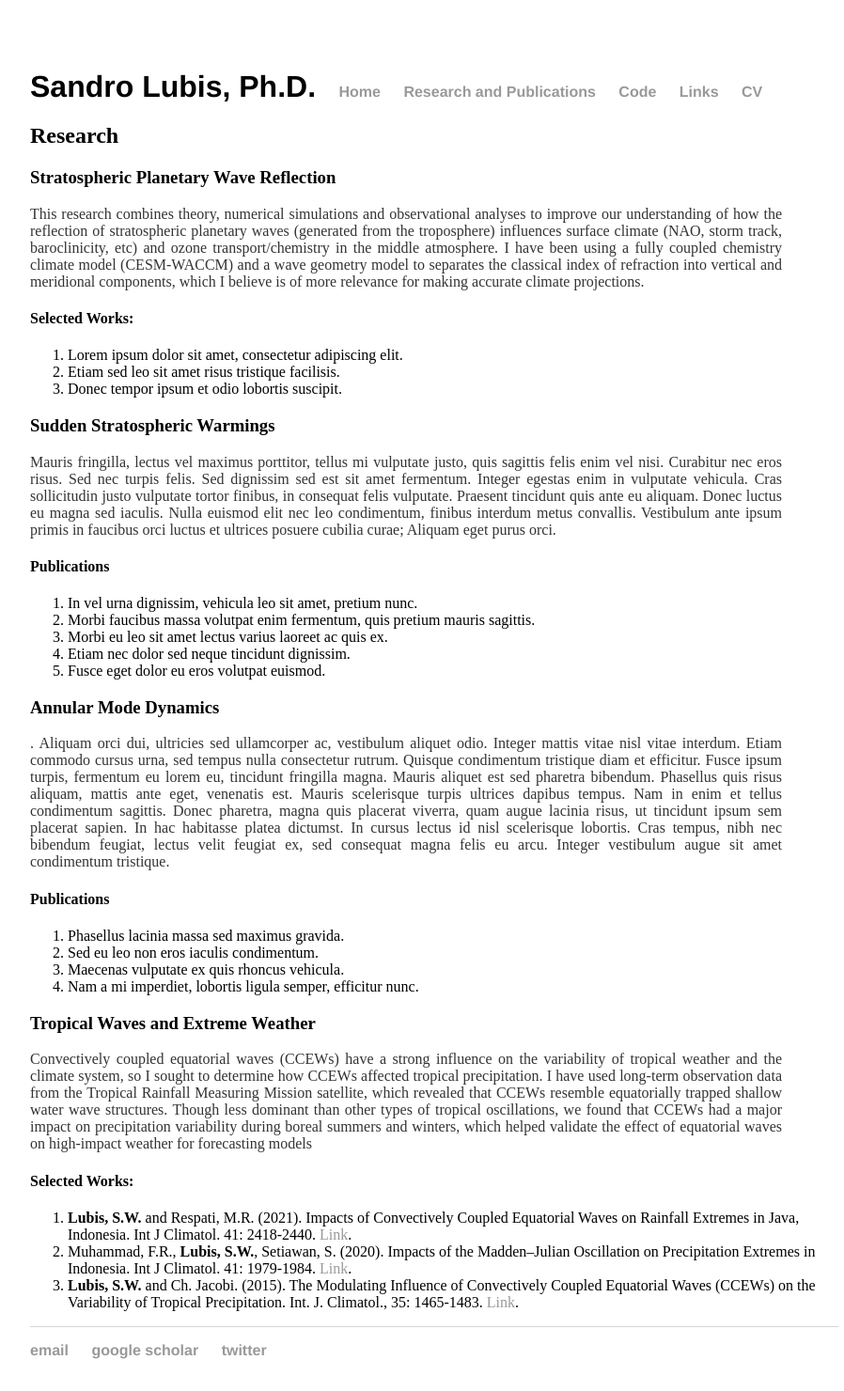
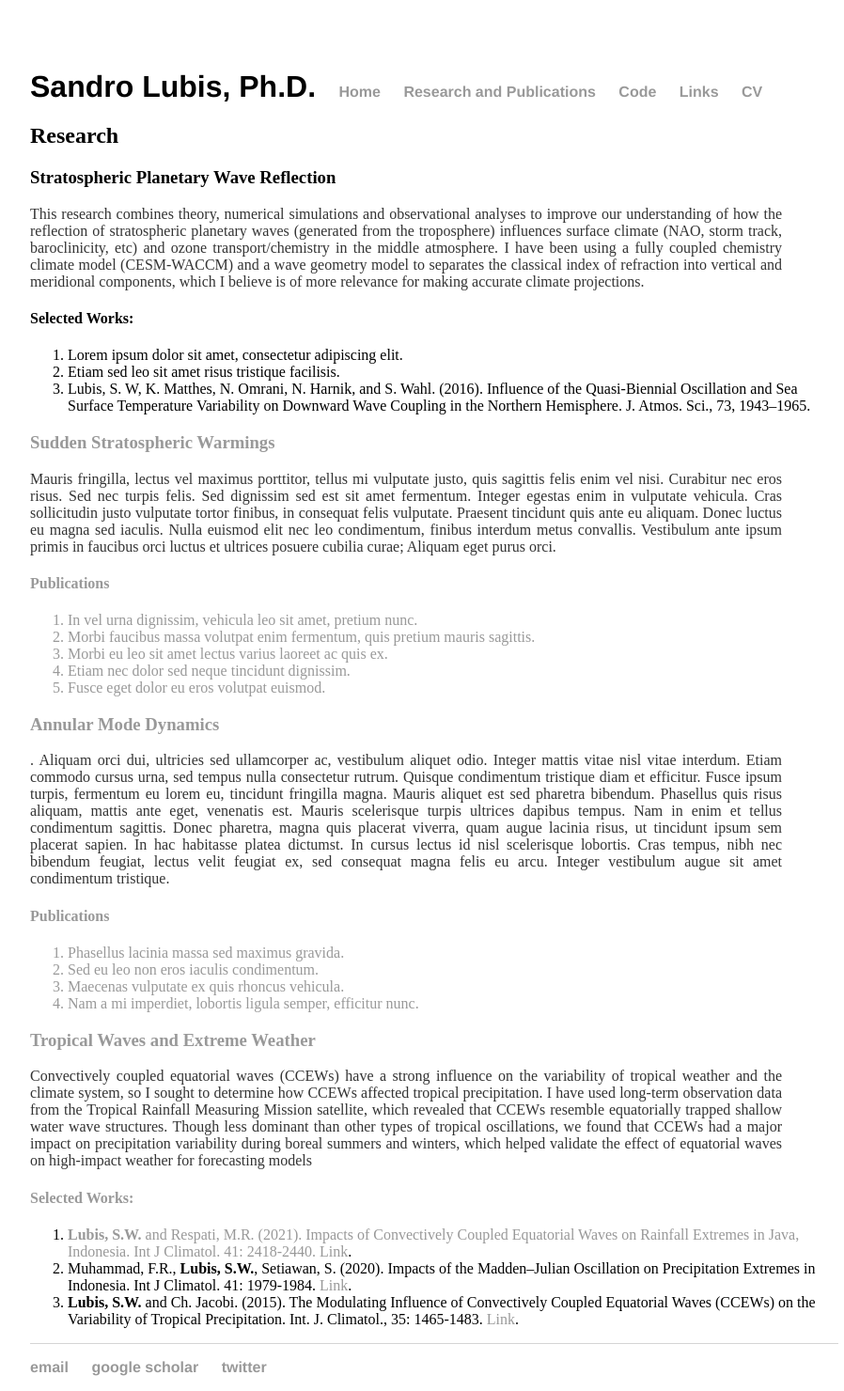
Before and after one commit to sandrolubis/sandrolubis.github.io, a Jekyll site: the page built from research/index.html, in a window 1280 px wide. Shown: the whole page at 94% size, without its empty margins (276-1174 px from the left). Built offline with Jekyll 4.4.1, drawn with Linux system fonts in a browser that asks for light colours.

Commit message:
Update index.html

```diff
--- a/research/index.html
+++ b/research/index.html
@@ -14,7 +14,8 @@
 			<ol>
 			  <li>Lorem ipsum dolor sit amet, consectetur adipiscing elit.</li>
 			  <li>Etiam sed leo sit amet risus tristique facilisis.</li>
-			  <li>Donec tempor ipsum et odio lobortis suscipit.</li>
+			  <li>Lubis, S. W, K. Matthes, N. Omrani, N. Harnik, and S. Wahl. (2016). Influence of the Quasi-Biennial Oscillation and Sea Surface Temperature Variability on Downward Wave Coupling in the Northern Hemisphere.
+				  J. Atmos. Sci., 73, 1943–1965.<a href= doi: 10.1175/JAS-D-15-0072.1</li>
 			</ol>
 
 			<h3>Sudden Stratospheric Warmings</h3>
```
